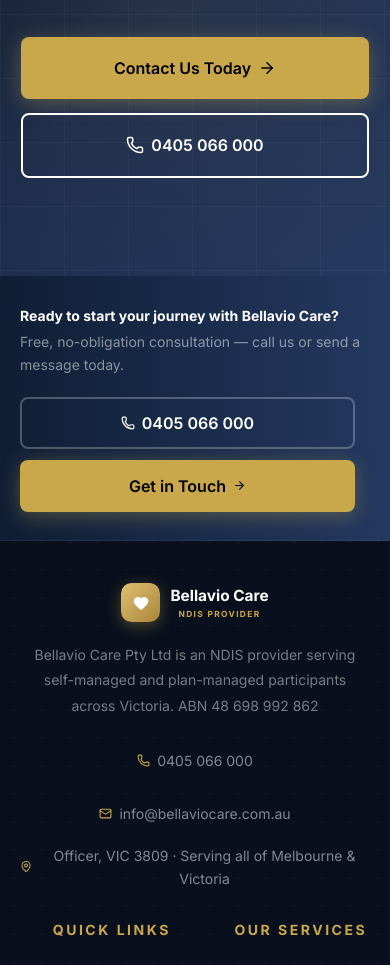
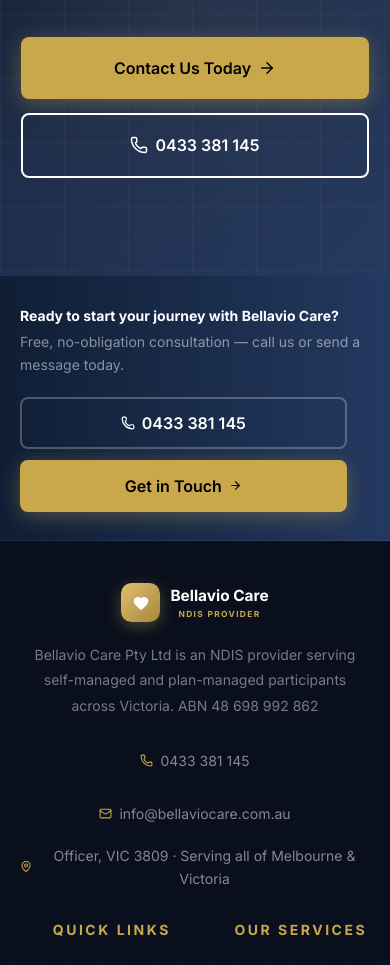
Before and after one commit to Avijot-Singh-Business/bellavio-care, a React (Vite) app: page / in a window 390 px wide. Shown: the part 5367-6332 px from the top of the page. Built offline with nearby package versions, Linux system fonts and the light colour scheme; no server answers; a web font is replaced by a local one.

Commit message:
Update phone number to 0433 381 145

```diff
--- a/src/components/layout/Footer.jsx
+++ b/src/components/layout/Footer.jsx
@@ -42,9 +42,9 @@
               </p>
             </div>
             <div style={{ display: 'flex', gap: '0.75rem', flexWrap: 'wrap' }}>
-              <a href="tel:0405066000" className="btn btn-outline-white btn-sm"
+              <a href="tel:0433381145" className="btn btn-outline-white btn-sm"
                 style={{ borderColor: 'rgba(255,255,255,0.25)' }}>
-                <Phone size={14} /> 0405 066 000
+                <Phone size={14} /> 0433 381 145
               </a>
               <Link to="/contact" className="btn btn-gold btn-sm">
                 Get in Touch <ArrowRight size={13} />
@@ -79,10 +79,10 @@
             </p>
             {/* Contact quick */}
             <div className="footer-contact" style={{ display: 'flex', flexDirection: 'column', gap: '0.6rem' }}>
-              <a href="tel:0405066000" style={{ display: 'flex', alignItems: 'center', gap: '0.5rem', color: 'rgba(255,255,255,0.5)', fontSize: '0.82rem', textDecoration: 'none', transition: 'color 0.2s' }}
+              <a href="tel:0433381145" style={{ display: 'flex', alignItems: 'center', gap: '0.5rem', color: 'rgba(255,255,255,0.5)', fontSize: '0.82rem', textDecoration: 'none', transition: 'color 0.2s' }}
                 onMouseEnter={e => e.currentTarget.style.color = 'var(--gold)'}
                 onMouseLeave={e => e.currentTarget.style.color = 'rgba(255,255,255,0.5)'}>
-                <Phone size={13} style={{ color: 'var(--gold)' }} /> 0405 066 000
+                <Phone size={13} style={{ color: 'var(--gold)' }} /> 0433 381 145
               </a>
               <a href="mailto:info@bellaviocare.com.au" style={{ display: 'flex', alignItems: 'center', gap: '0.5rem', color: 'rgba(255,255,255,0.5)', fontSize: '0.82rem', textDecoration: 'none', transition: 'color 0.2s' }}
                 onMouseEnter={e => e.currentTarget.style.color = 'var(--gold)'}
--- a/src/components/layout/Navbar.jsx
+++ b/src/components/layout/Navbar.jsx
@@ -39,10 +39,10 @@
           <div style={{ display: 'flex', justifyContent: 'space-between', alignItems: 'center', padding: '0.5rem 0', fontSize: '0.72rem', color: 'rgba(255,255,255,0.45)' }}>
             <span>NDIS Provider — Plan-Managed & Self-Managed Welcome</span>
             <div style={{ display: 'flex', gap: '1.5rem', alignItems: 'center' }}>
-              <a href="tel:0405066000" style={{ color: 'rgba(255,255,255,0.55)', display: 'flex', alignItems: 'center', gap: '0.35rem', transition: 'color 0.2s' }}
+              <a href="tel:0433381145" style={{ color: 'rgba(255,255,255,0.55)', display: 'flex', alignItems: 'center', gap: '0.35rem', transition: 'color 0.2s' }}
                 onMouseEnter={e => e.currentTarget.style.color = 'var(--gold)'}
                 onMouseLeave={e => e.currentTarget.style.color = 'rgba(255,255,255,0.55)'}>
-                <Phone size={11} /> 0405 066 000
+                <Phone size={11} /> 0433 381 145
               </a>
               <span style={{ color: 'rgba(255,255,255,0.2)' }}>|</span>
               <span>Officer, VIC 3809</span>
@@ -113,14 +113,14 @@
 
             {/* Right CTA */}
             <div style={{ alignItems: 'center', gap: '0.75rem' }} className="hidden lg:flex">
-              <a href="tel:0405066000" style={{
+              <a href="tel:0433381145" style={{
                 display: 'flex', alignItems: 'center', gap: '0.4rem',
                 fontSize: '0.78rem', fontWeight: 600, color: 'rgba(255,255,255,0.6)',
                 textDecoration: 'none', transition: 'color 0.2s',
               }}
                 onMouseEnter={e => e.currentTarget.style.color = 'var(--gold)'}
                 onMouseLeave={e => e.currentTarget.style.color = 'rgba(255,255,255,0.6)'}>
-                <Phone size={13} /> 0405 066 000
+                <Phone size={13} /> 0433 381 145
               </a>
               <Link to="/contact" className="btn btn-gold btn-sm" style={{ borderRadius: '0.55rem' }}>
                 Get Started
@@ -187,9 +187,9 @@
                   style={{ textAlign: 'center', justifyContent: 'center', borderRadius: '0.75rem', width: '100%' }}>
                   Get Started
                 </Link>
-                <a href="tel:0405066000"
+                <a href="tel:0433381145"
                   style={{ display: 'flex', alignItems: 'center', justifyContent: 'center', gap: '0.5rem', color: 'rgba(255,255,255,0.5)', fontSize: '0.85rem', textDecoration: 'none' }}>
-                  <Phone size={14} /> 0405 066 000
+                  <Phone size={14} /> 0433 381 145
                 </a>
               </motion.div>
             </div>
--- a/src/pages/Contact.jsx
+++ b/src/pages/Contact.jsx
@@ -17,7 +17,7 @@
 ]
 
 const contactDetails = [
-  { icon: Phone, label: 'Phone', value: '0405 066 000', href: 'tel:0405066000' },
+  { icon: Phone, label: 'Phone', value: '0433 381 145', href: 'tel:0433381145' },
   { icon: Mail, label: 'Email', value: 'info@bellaviocare.com.au', href: 'mailto:info@bellaviocare.com.au' },
   { icon: MapPin, label: 'Location', value: 'Officer, VIC 3809', sub: 'Serving Melbourne & Victoria' },
   { icon: Clock, label: 'Office Hours', value: 'Mon – Fri, 9am – 5pm', sub: 'AEST' },
@@ -90,7 +90,7 @@
       setForm({ name: '', email: '', phone: '', message: '', source: '' })
     } catch (err) {
       console.error('EmailJS error:', err)
-      setSendError('Something went wrong sending your message. Please call us directly on 0405 066 000.')
+      setSendError('Something went wrong sending your message. Please call us directly on 0433 381 145.')
     } finally {
       setSubmitting(false)
     }
@@ -114,8 +114,8 @@
         <p style={{ color: 'var(--text-muted)', lineHeight: 1.75, maxWidth: '360px', marginBottom: '0.75rem' }}>
           Thank you for reaching out. We will contact you within one business day.
         </p>
-        <a href="tel:0405066000" style={{ color: 'var(--gold)', fontSize: '0.875rem', fontWeight: 600, textDecoration: 'none' }}>
-          Urgent? Call 0405 066 000 →
+        <a href="tel:0433381145" style={{ color: 'var(--gold)', fontSize: '0.875rem', fontWeight: 600, textDecoration: 'none' }}>
+          Urgent? Call 0433 381 145 →
         </a>
       </motion.div>
     )
@@ -222,7 +222,7 @@
     <>
       <Helmet>
         <title>Contact Bellavio Care — NDIS Provider Melbourne &amp; Victoria</title>
-        <meta name="description" content="Contact Bellavio Care today. Call 0405 066 000 or send us a message to discuss NDIS support services across Melbourne and Victoria." />
+        <meta name="description" content="Contact Bellavio Care today. Call 0433 381 145 or send us a message to discuss NDIS support services across Melbourne and Victoria." />
       </Helmet>
 
       {/* HERO */}
@@ -347,9 +347,9 @@
                 }}>
                 <p style={{ fontWeight: 700, fontSize: '0.875rem', color: 'var(--navy)', marginBottom: '0.3rem' }}>Prefer to call?</p>
                 <p style={{ fontSize: '0.8rem', color: 'var(--text-muted)', marginBottom: '1.25rem' }}>We love hearing from participants directly.</p>
-                <a href="tel:0405066000" className="btn btn-gold"
+                <a href="tel:0433381145" className="btn btn-gold"
                   style={{ display: 'inline-flex', padding: '0.75rem 1.75rem', fontSize: '0.875rem' }}>
-                  <Phone size={15} /> 0405 066 000
+                  <Phone size={15} /> 0433 381 145
                 </a>
               </motion.div>
             </div>
--- a/src/pages/ForParticipants.jsx
+++ b/src/pages/ForParticipants.jsx
@@ -19,7 +19,7 @@
 ]
 
 const steps = [
-  { icon: Phone, step: '01', title: 'Contact Us', body: 'Call 0405 066 000 or fill in our contact form. We will respond within one business day.' },
+  { icon: Phone, step: '01', title: 'Contact Us', body: 'Call 0433 381 145 or fill in our contact form. We will respond within one business day.' },
   { icon: MessageCircle, step: '02', title: 'Initial Meeting', body: 'A free, no-obligation conversation — in person or by phone — to understand your needs and goals.' },
   { icon: FileText, step: '03', title: 'Sign Agreement', body: 'A clear Service Agreement outlining supports, schedule and pricing. Completely transparent — no surprises.' },
   { icon: Handshake, step: '04', title: 'Supports Begin', body: 'Your support starts. We match you with the right worker and keep you informed every step of the way.' },
--- a/src/pages/Home.jsx
+++ b/src/pages/Home.jsx
@@ -518,8 +518,8 @@
               <Link to="/contact" className="btn btn-gold btn-xl">
                 Contact Us Today <ArrowRight size={18} />
               </Link>
-              <a href="tel:0405066000" className="btn btn-outline-white btn-xl">
-                <Phone size={18} /> 0405 066 000
+              <a href="tel:0433381145" className="btn btn-outline-white btn-xl">
+                <Phone size={18} /> 0433 381 145
               </a>
             </div>
           </motion.div>
```
Also changed, not shown: 1 other file (tests, documents, lock files or other folders).
